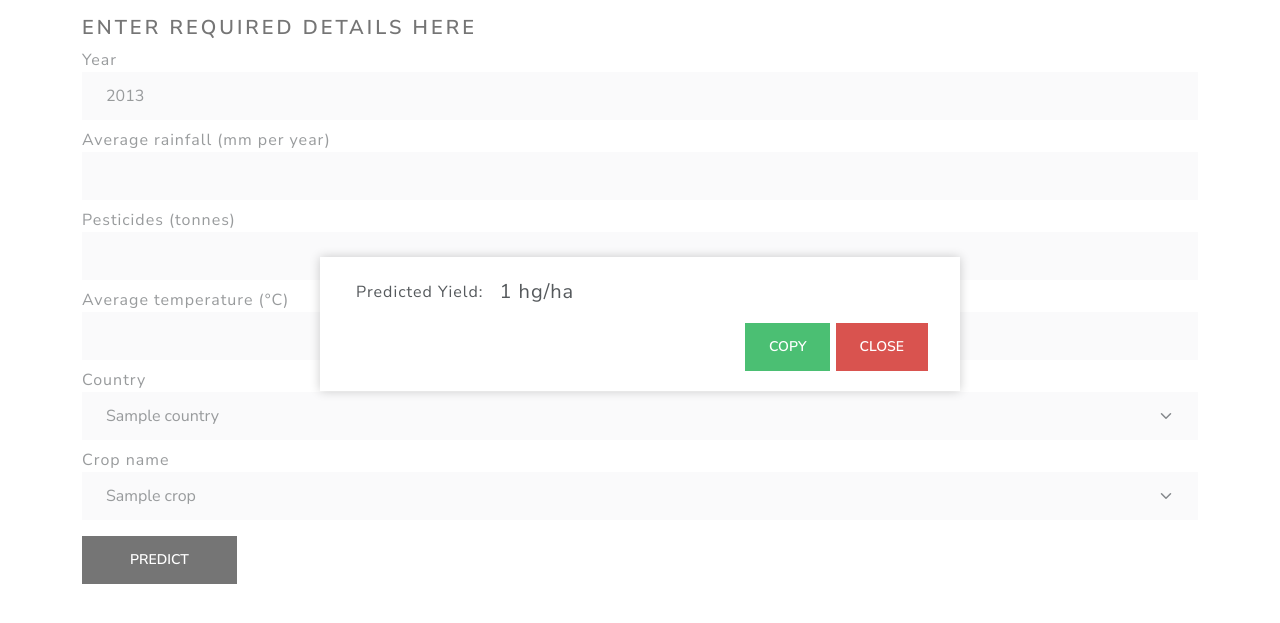
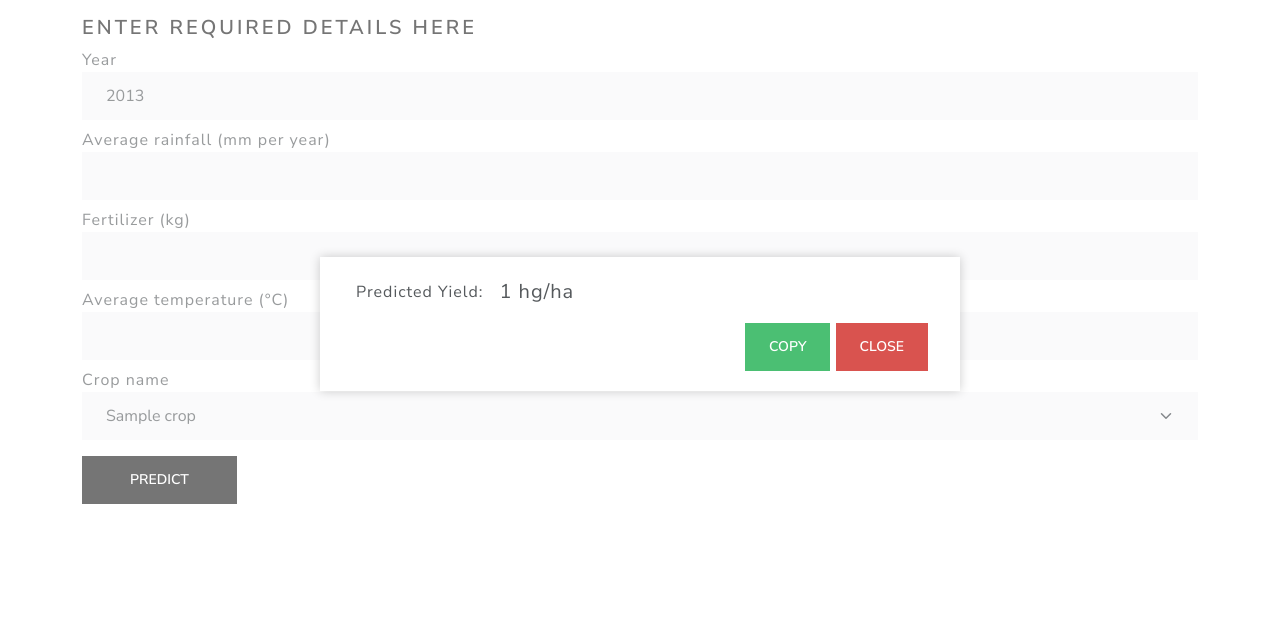
Before and after one commit to sakshamian/Crop-yield-predictor, a Flask app: template templates/index.html in a window 1280 px wide. Shown: the part 76-699 px from the top of the page. Run offline with Flask 3, Linux system fonts and the light colour scheme; the template is opened without the code that fills it: most values are stand-ins (such as "Sample title", 1, 10 or a date in 2020); parts of the project's set-up code (start-up, migrations or seed data) failed here and were passed over; some libraries are stand-ins or nearby versions.

Commit message:
Added more models

```diff
--- a/app.py
+++ b/app.py
@@ -23,13 +23,13 @@ def index():
 def predict():
     if request.method == 'POST':
         Year = request.form['Year']
-        average_rain_fall_mm_per_year = request.form['average_rain_fall_mm_per_year']
-        pesticides_tonnes = request.form['pesticides_tonnes']
+        avg_rain = request.form['avg_rain']
+        fertlizer = request.form['fertlizer']
         avg_temp = request.form['avg_temp']
-        Area = request.form['Area']
+        Area = 'India'
         Item  = request.form['Item']
 
-        features = np.array([[Year,average_rain_fall_mm_per_year,pesticides_tonnes,avg_temp,Area,Item]],dtype=object)
+        features = np.array([[Year,avg_rain,fertlizer,avg_temp,Area,Item]],dtype=object)
         transformed_features = preprocessor.transform(features)
         prediction = dtr.predict(transformed_features).reshape(1,-1)
 
--- a/templates/index.html
+++ b/templates/index.html
@@ -50,24 +50,16 @@
         <input type="number" class="form-control" name="Year" step="any" value="2013" required />
       </div>
       <div class="form-group">
-        <label class="form-label mt-2 mb-0" for="average_rain_fall_mm_per_year">Average rainfall (mm per year)</label>
-        <input type="number" class="form-control" name="average_rain_fall_mm_per_year" step="any" />
+        <label class="form-label mt-2 mb-0" for="avg_rain">Average rainfall (mm per year)</label>
+        <input type="number" class="form-control" name="avg_rain" step="any" />
       </div>
       <div class="form-group">
-        <label class="form-label mt-2 mb-0" for="pesticides_tonnes">Pesticides (tonnes)</label>
-        <input type="number" class="form-control" name="pesticides_tonnes" step="any" />
+        <label class="form-label mt-2 mb-0" for="fertlizer">Fertilizer (kg)</label>
+        <input type="number" class="form-control" name="fertlizer" step="any" />
       </div>
       <div class="form-group">
         <label class="form-label mt-2 mb-0" for="avg_temp">Average temperature (°C)</label>
         <input type="number" class="form-control" name="avg_temp" step="any" />
-      </div>
-      <div class="form-group">
-        <label class="form-label mt-2 mb-0" for="Area">Country</label>
-        <select class="form-select" name="Area" id="Area">
-          {% for country in countries %}
-          <option value="{{ country }}">{{country}}</option>
-          {% endfor %}
-        </select>
       </div>
       <div class="form-group">
         <label class="form-label mt-2 mb-0" for="Item">Crop name</label>
```
Also changed, not shown: templates/prediction.html (deleted, +0 -14 lines), yield_df.csv, 4 other files.
